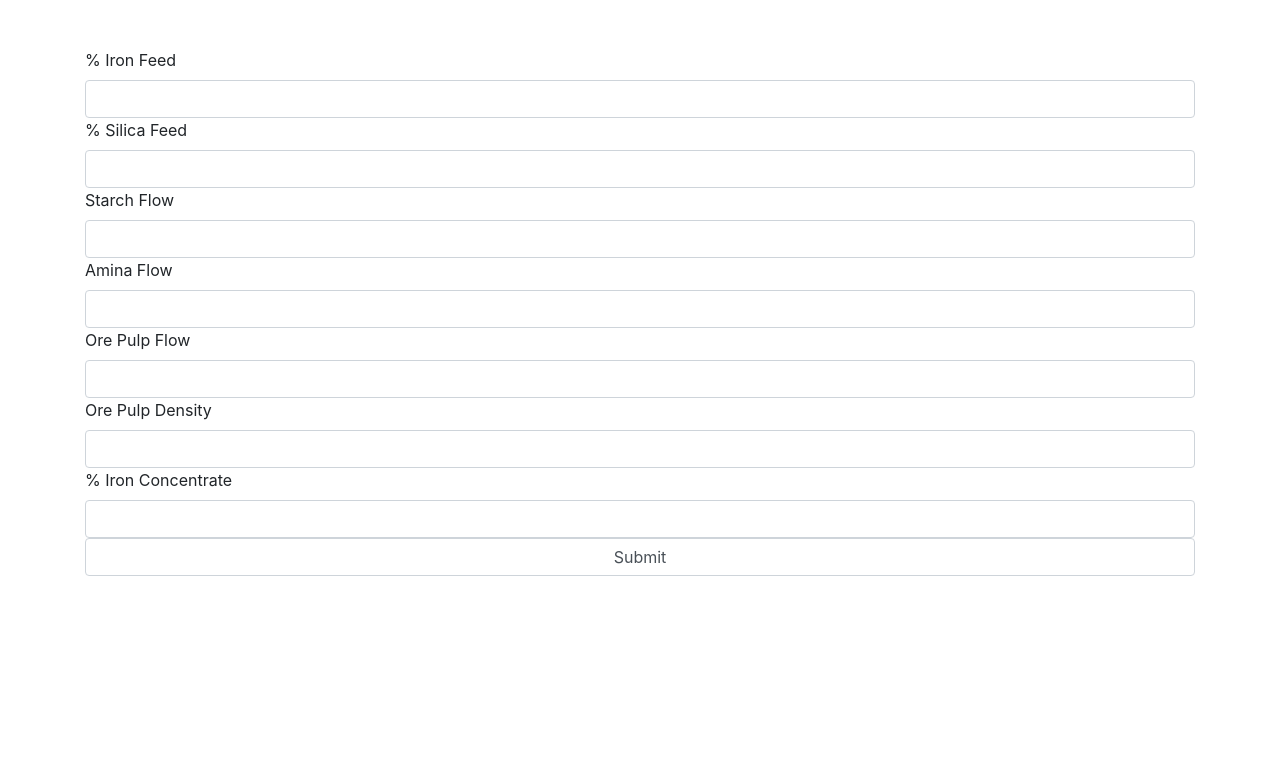
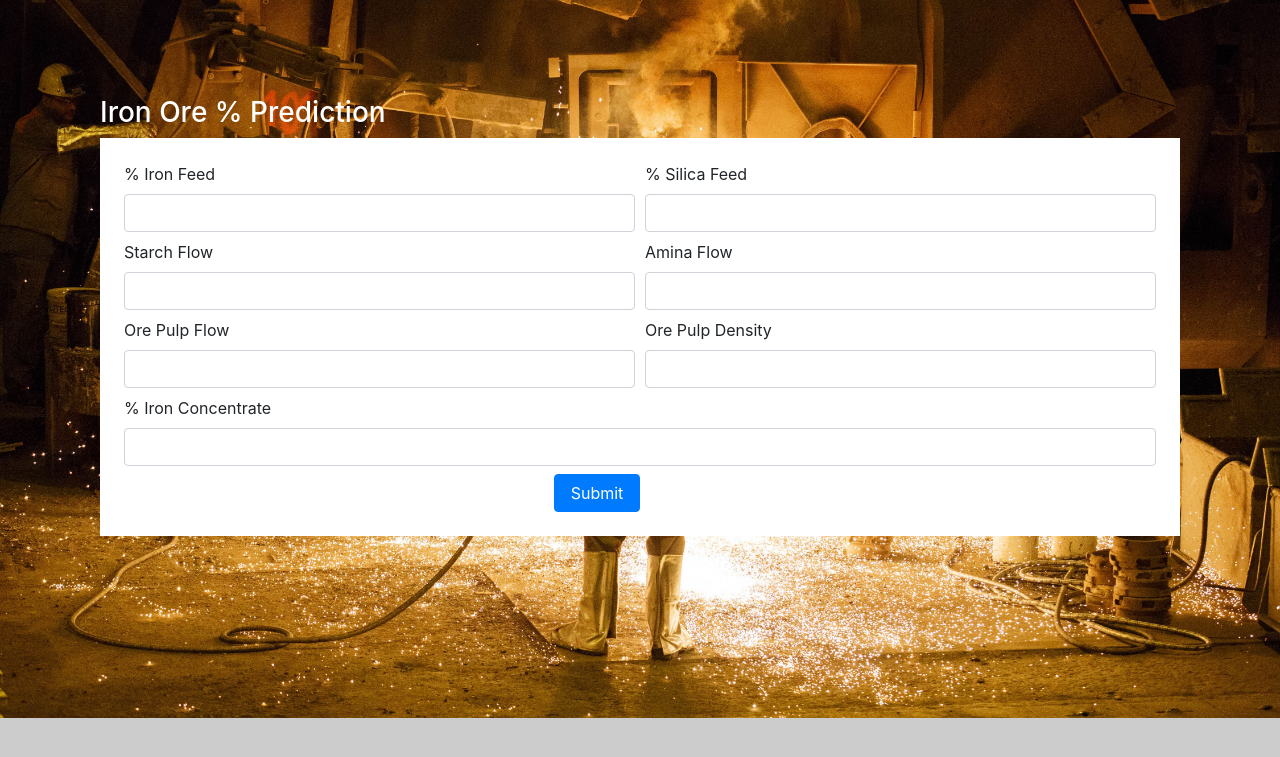
Before and after one commit to ShanayaM/iron-ore-pred, a Flask app: page / in a window 1280 px wide. Shown: the top 757 px of the page. Run offline with Flask 2, Linux system fonts and the light colour scheme; parts of the project's set-up code (start-up, migrations or seed data) failed here and were passed over; some libraries are stand-ins or nearby versions.

Commit message:
better ui

```diff
--- a/templates/index.html
+++ b/templates/index.html
@@ -2,7 +2,7 @@
 <html lang="en">
 <head>
     <meta charset="UTF-8">
-    <title>Home</title>
+    <title>Home | Iron Ore Predictor</title>
     <script
             src="https://code.jquery.com/jquery-3.2.1.min.js"
             integrity="sha256-hwg4gsxgFZhOsEEamdOYGBf13FyQuiTwlAQgxVSNgt4="
@@ -21,33 +21,69 @@
     />
 
 </head>
+
+<style>
+    form {
+        background-color: white;
+    }
+
+    body {
+        background-image: url('bg.jpg');
+        height: 100%;
+        background-position: center;
+        background-repeat: no-repeat;
+        background-size: cover;
+        background-color: rgba(0, 0, 0, 0.2);
+        background-blend-mode: lighten;
+    }
+</style>
 <body>
 
 
 <div class="container py-5">
-    <form action="/query" method="post">
-        <label> % Iron Feed</label>
-        <input class="form-control" type="text" name="% Iron Feed">
+    <div class="container py-5">
+        <h3 class="text-white">Iron Ore % Prediction</h3>
+        <form class="p-4" action="/query" method="post">
+            <div class="form-row">
+                <div class="col">
+                    <label> % Iron Feed</label>
+                    <input class="mb-2 form-control" type="text" name="% Iron Feed" required>
+                </div>
+                <div class="col">
+                    <label> % Silica Feed</label>
+                    <input class="mb-2 form-control" type="text" name="% Silica Feed"required>
+                </div>
+            </div>
 
-        <label> % Silica Feed</label>
-        <input class="form-control" type="text" name="% Silica Feed">
+            <div class="form-row">
+                <div class="col">
+                    <label> Starch Flow</label>
+                    <input class="mb-2 form-control" type="text" name="Starch Flow"required>
+                </div>
+                <div class="col">
+                    <label> Amina Flow</label>
+                    <input class="mb-2 form-control" type="text" name="Amina Flow"required>
+                </div>
+            </div>
 
-        <label> Starch Flow</label>
-        <input class="form-control" type="text" name="Starch Flow">
 
-        <label> Amina Flow</label>
-        <input class="form-control" type="text" name="Amina Flow">
+            <div class="form-row">
+                <div class="col">
+                    <label>Ore Pulp Flow</label>
+                    <input class="mb-2 form-control" type="text" name="Ore Pulp Flow"required>
+                </div>
+                <div class="col">
 
-        <label>Ore Pulp Flow</label>
-        <input class="form-control" type="text" name="Ore Pulp Flow">
+                    <label> Ore Pulp Density</label>
+                    <input class="mb-2 form-control" type="text" name="Ore Pulp Density"required>
+                </div>
+            </div>
 
-        <label> Ore Pulp Density</label>
-        <input class="form-control" type="text" name="Ore Pulp Density">
-
-        <label> % Iron Concentrate</label>
-        <input class="form-control" type="text" name="% Iron Concentrate">
-        <input class="form-control" type="submit">
-    </form>
+            <label> % Iron Concentrate</label>
+            <input class="mb-2 form-control" type="text" name="% Iron Concentrate"required>
+            <input class="offset-5 col-1 btn btn-primary" type="submit">
+        </form>
+    </div>
 </div>
 
 </body>
```
Also changed, not shown: templates/results.html (+86 -10 lines), templates/bg.jpg (added).
